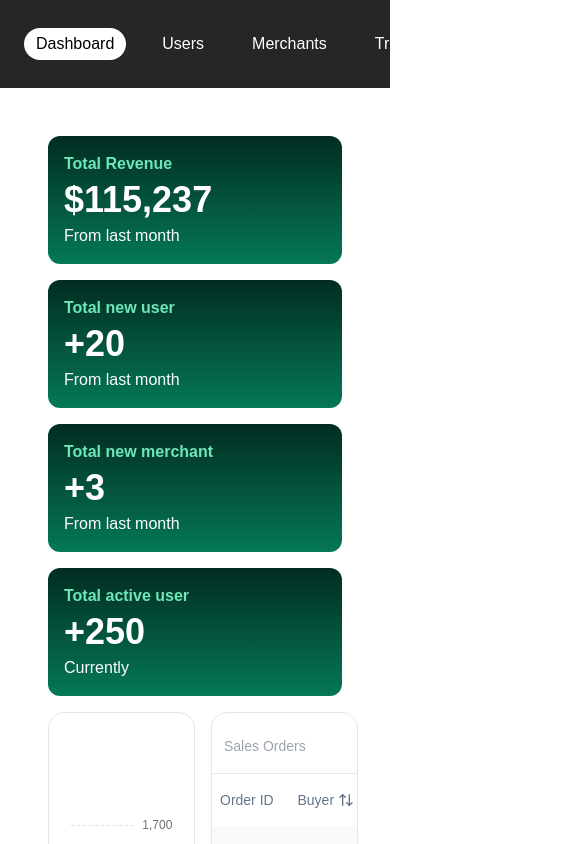
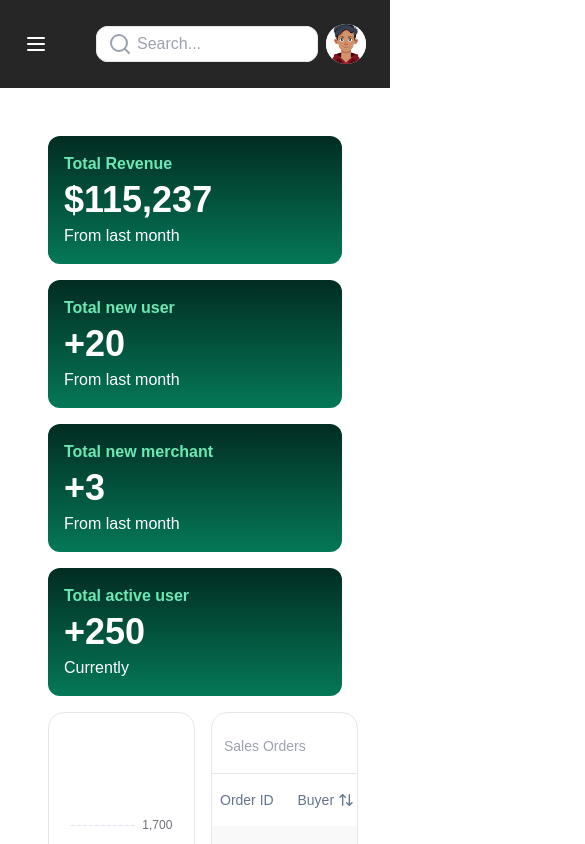
Before and after one commit to rulkimi/orders-dashboard, a Next.js app: page /dashboard in a window 390 px wide. Shown: the top 844 px of the page, 585 px wide, since content can reach past the window. Built offline with nearby package versions, Linux system fonts and the light colour scheme; data requests are answered from the project's data file.

Commit message:
code cleanup navbar.tsx

```diff
--- a/components/Navbar.tsx
+++ b/components/Navbar.tsx
@@ -1,16 +1,17 @@
 "use client";
 
 import { useState } from "react";
-import { Input } from '@/components/ui/input'
-import { Search } from "lucide-react";
+import { Input } from "@/components/ui/input";
+import { Search, Menu, X } from "lucide-react";
 import Link from "next/link";
+import Image from "next/image";
+import { useToast } from "@/hooks/use-toast";
 
 interface NavLink {
   title: string;
   link: string;
 }
 
-export default function Navbar() {
 const navMenus: NavLink[] = [
   { title: "Dashboard", link: "/dashboard" },
   { title: "Users", link: "/dashboard" },
@@ -21,41 +22,92 @@ export default function Navbar() {
   { title: "Assets", link: "/dashboard" },
   { title: "Settings", link: "/dashboard" },
 ];
-  const [activeMenu, setActiveMenu] = useState("Dashboard");
+
+export default function Navbar() {
+  const { toast } = useToast();
+  const [activeMenu, setActiveMenu] = useState<string>("Dashboard");
+  const [isMenuOpen, setIsMenuOpen] = useState<boolean>(false);
+
+  const handleMenuClick = (title: string) => {
+    setActiveMenu(title);
+    if (title !== "Dashboard") {
+      toast({
+        title: `${title} Page Not Found`,
+        description: `The ${title} section is currently unavailable and is only a placeholder. Please select Dashboard.`,
+      });
+    }
+  };
 
   return (
-    <div className="sticky top-0 z-20 bg-neutral-800 p-6 flex gap-12 justify-between">
-      <ul className="flex gap-6">
-        {navMenus.map((menu, index) => (
-          <li key={index} className="flex items-center">
+    <div className="sticky top-0 z-20 bg-neutral-800 p-6 flex justify-between items-center">
+      <div className="flex items-center gap-6">
+        <ul className="hidden md:flex gap-6">
+          {navMenus.map(({ title, link }) => (
+            <li key={title} className="flex items-center">
               <Link
-              href={menu.link}
+                href={link}
                 className={`px-3 py-1 rounded-full cursor-pointer ${
-                activeMenu === menu.title
-                  ? "bg-white"
+                  activeMenu === title
+                    ? "bg-white text-black"
                     : "text-white hover:bg-slate-400 hover:text-black"
                 }`}
-              onClick={() => setActiveMenu(menu.title)}
+                onClick={() => handleMenuClick(title)}
               >
-              {menu.title}
+                {title}
               </Link>
             </li>
           ))}
         </ul>
-      <div className="flex w-full gap-2">
+        <button
+          className="md:hidden text-white"
+          onClick={() => setIsMenuOpen(!isMenuOpen)}
+        >
+          {isMenuOpen ? (
+            <X className="w-6 h-6" />
+          ) : (
+            <Menu className="w-6 h-6" />
+          )}
+        </button>
+      </div>
+
+      <div className="flex w-full gap-2 ml-12 items-center justify-between">
         <Input
           id="search"
           type="text"
           className="bg-white rounded-xl"
           placeholder="Search..."
-          icon={<Search />}
+          icon={<Search className="text-gray-400" />}
         />
-        <div
-          className="w-10 h-10 aspect-square bg-white rounded-full flex items-center justify-center"
-        >
-          AH
+        <div className="w-10 h-10 aspect-square bg-white rounded-full flex items-center justify-center">
+          <Image
+            src="/avatar.jpg"
+            alt="User Avatar"
+            width={40}
+            height={40}
+            className="w-10 h-10 rounded-full aspect-square object-cover"
+          />
         </div>
       </div>
+
+      {isMenuOpen && (
+        <ul className="absolute top-16 left-0 w-full bg-neutral-800 flex flex-col gap-4 p-6 md:hidden">
+          {navMenus.map(({ title, link }) => (
+            <li key={title} className="flex items-center">
+              <Link
+                href={link}
+                className={`px-3 py-1 rounded-full cursor-pointer ${
+                  activeMenu === title
+                    ? "bg-white text-black"
+                    : "text-white hover:bg-slate-400 hover:text-black"
+                }`}
+                onClick={() => handleMenuClick(title)}
+              >
+                {title}
+              </Link>
+            </li>
+          ))}
+        </ul>
+      )}
     </div>
   );
 }
```
Also changed, not shown: public/avatar.jpg (added). Lines whose indentation alone changed are shown as unchanged.
